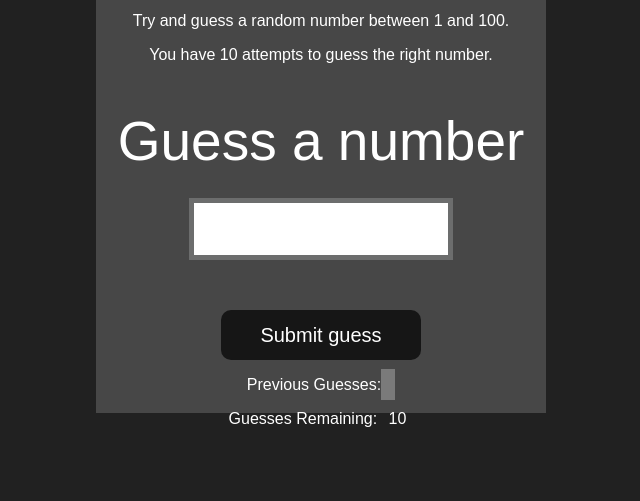
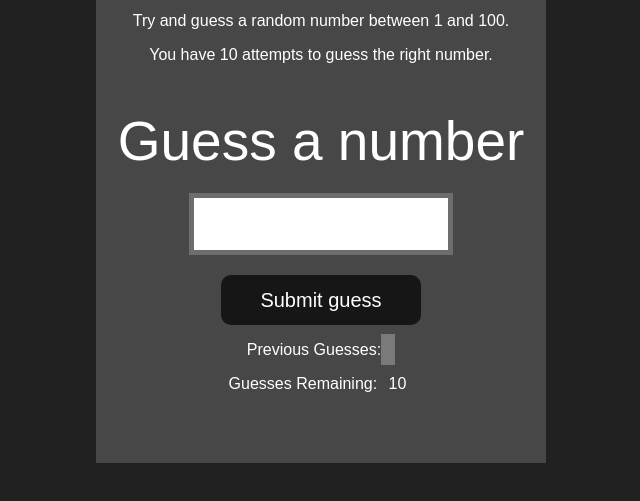
Before and after one commit to harshadsurve/javascript-projets, a plain HTML site: page 4GuessTheNumber/index.html in a window 1280 px wide. Shown: the part 171-672 px from the top of the page, without its empty margins (304-944 px from the left). Drawn offline with Linux system fonts and the light colour scheme.

Commit message:
`Updated margin values in style.css for html elements`

```diff
--- a/4GuessTheNumber/style.css
+++ b/4GuessTheNumber/style.css
@@ -28,7 +28,7 @@ html {
     border-radius: 25px;
     font-size: 30px;
     border-style: none;
-    margin-top: 30px;
+    margin-top: 10px;
     /* margin-left: 50px; */
   }
 
@@ -40,7 +40,7 @@ html {
     border-radius: 10px;
     font-size: 20px;
     border-style: none;
-    margin-top: 50px;
+    margin-top: 20px;
     /* margin-left: 75px; */
   }
 
@@ -50,7 +50,7 @@ html {
     height: 50px;
     font-size: 30px;
     border-style: none;
-    margin-top: 25px;
+    margin-top: 20px;
 
     /* margin-left: 50px; */
     border: 5px solid #6c6d6d;
@@ -72,7 +72,7 @@ html {
     box-sizing: border-box;
     text-align: center;
     width: 450px;
-    height: 550px;
+    height: 600px;
     background-color: #474747;
     color: #fff;
     font-size: 25px;
```
